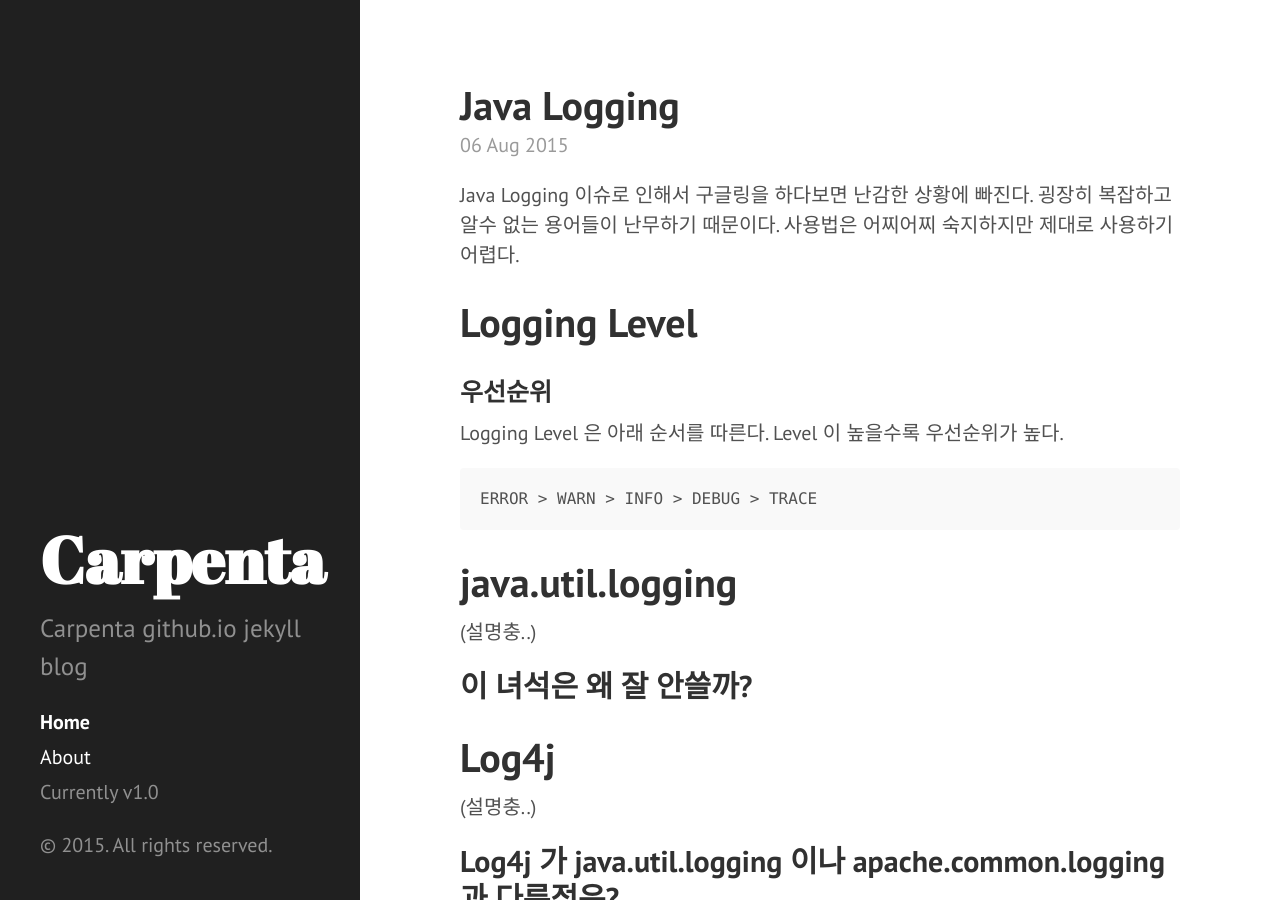
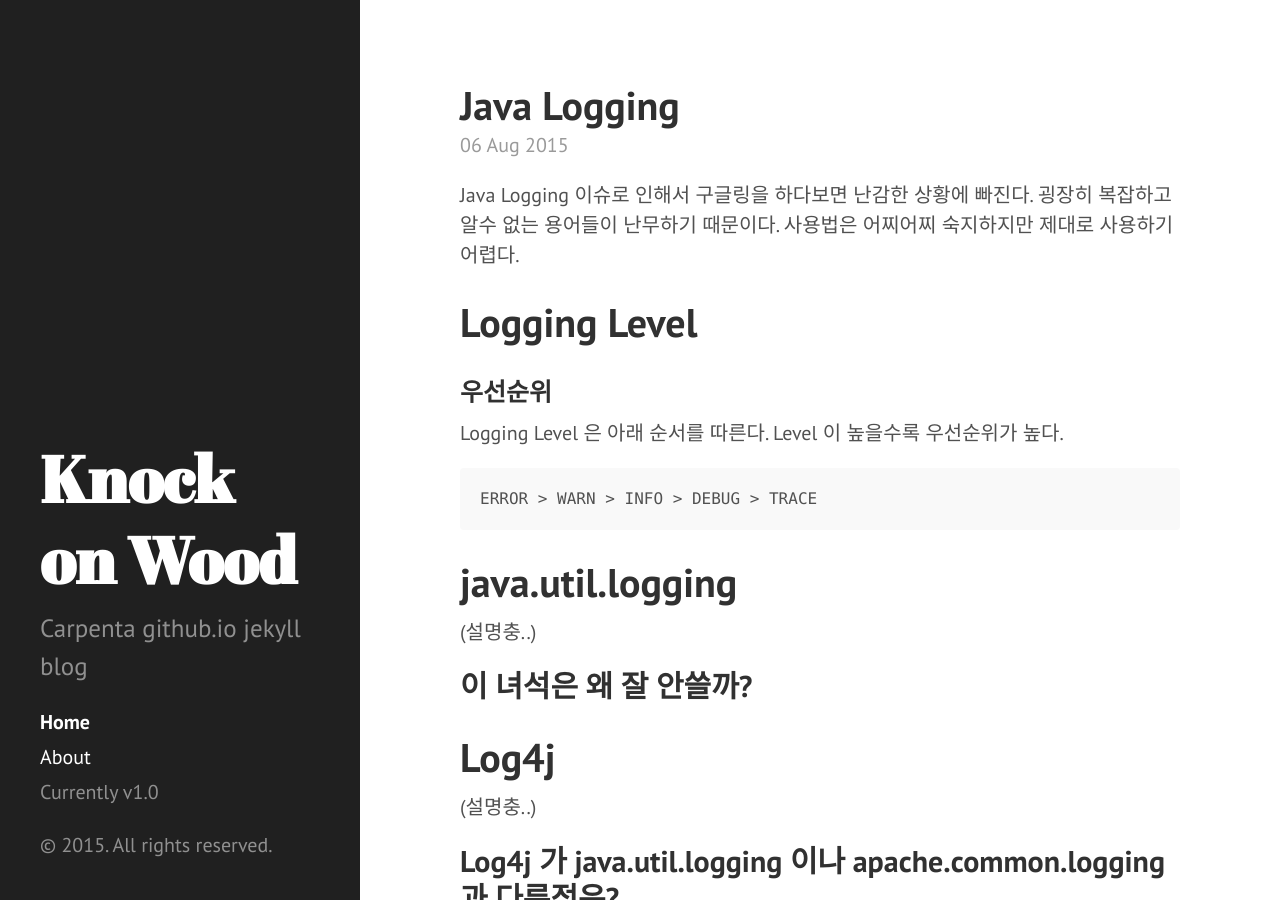
Before and after one commit to carpenta/carpenta.github.io, a Jekyll site: the page built from index.html, in a window 1280 px wide and 900 px high. Built offline with Jekyll 4.4.1, drawn with Linux system fonts in a browser that asks for light colours; Markdown is read by kramdown in place of the engine named in the settings; the list of posts is cut into pages by our own code.

Commit message:
change title

```diff
--- a/_config.yml
+++ b/_config.yml
@@ -7,7 +7,7 @@ permalink:        pretty
 relative_permalinks: true
 
 # Setup
-title:            Carpenta
+title:            Knock on Wood
 tagline:          'github, blog'
 description:      'Carpenta github.io jekyll blog'
 url:              http://carpenta.github.io
```
